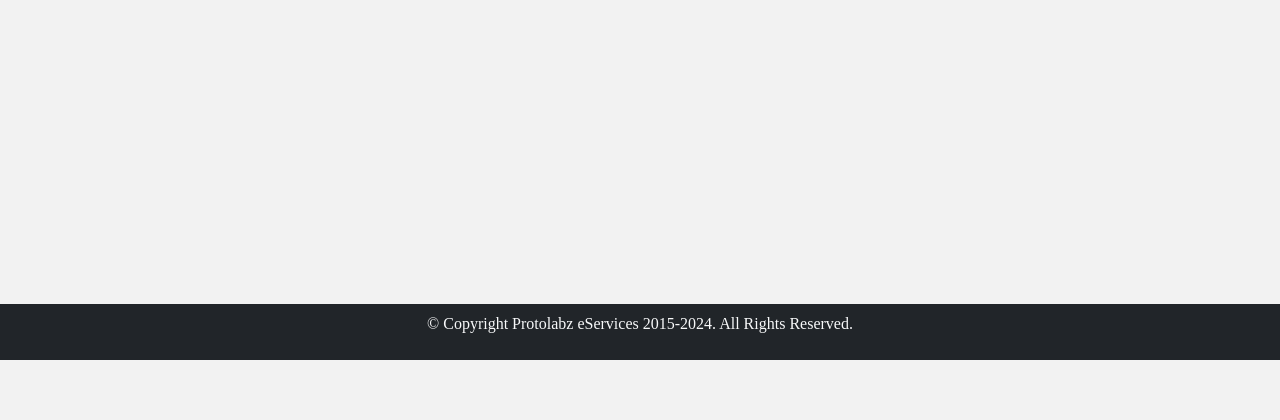
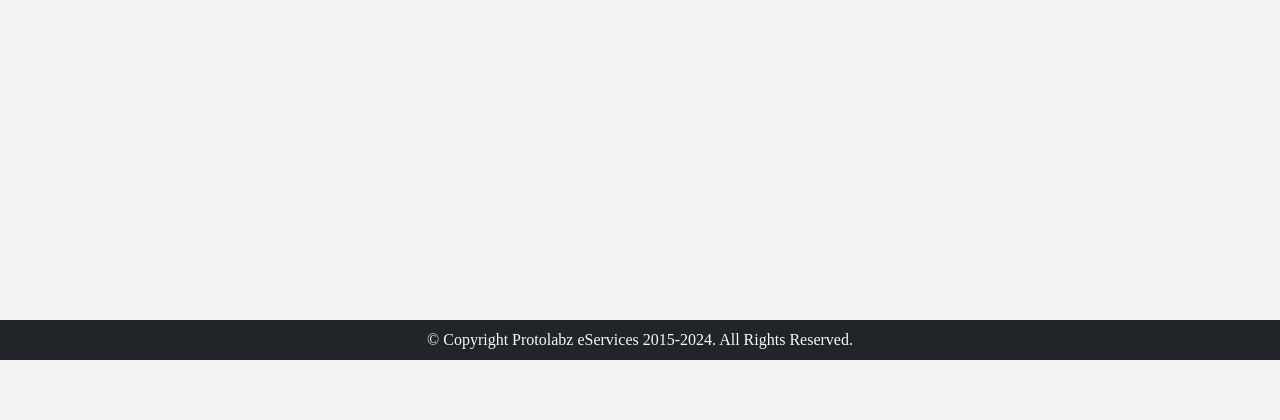
Before and after one commit to vishalr7667/data-decompose, a Flask app: page / in a window 1280 px wide. Shown: the part 440-860 px from the top of the page. Run offline with Flask 3, Linux system fonts and the light colour scheme; data that the repository does not hold is empty; some libraries are stand-ins or nearby versions.

Commit message:
Update style.css

```diff
--- a/static/style.css
+++ b/static/style.css
@@ -62,10 +62,7 @@ li.col-sm-4 {
 	padding: 2px 8px 5px 10px;
 }
 
-<<<<<<< HEAD
-=======
 
->>>>>>> 2bc5f7dea70524ebcea450d30abb62fb0c37e409
 p.footerTextWrapper {
 	vertical-align: middle;
 	margin-bottom: 0px !important;
```
